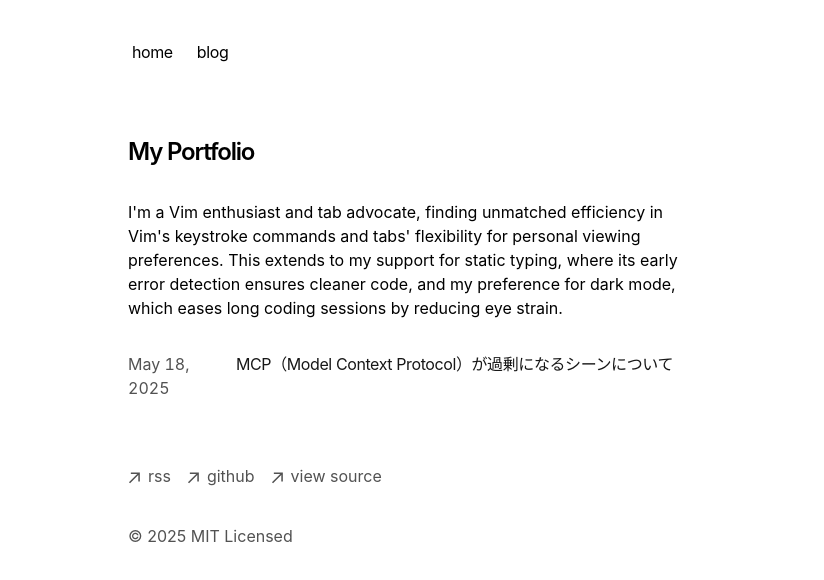
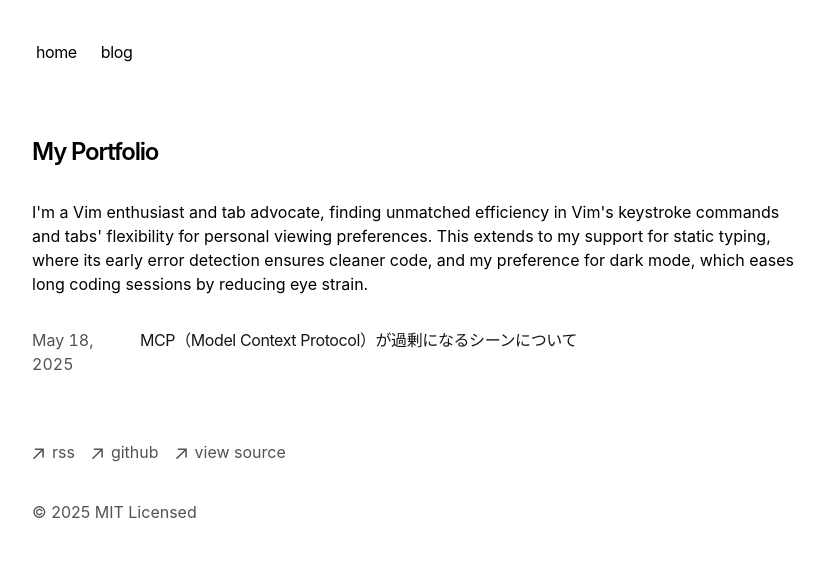
Before and after one commit to taigok/blog, a Next.js app: page / in a window 1280 px wide. Shown: the top 580 px of the page, without its empty margins (224-1048 px from the left). Built offline with nearby package versions, Linux system fonts and the light colour scheme.

Commit message:
style: increase max page width from xl to 3xl breakpoint

```diff
--- a/app/layout.tsx
+++ b/app/layout.tsx
@@ -52,7 +52,7 @@ export default function RootLayout({
         GeistMono.variable
       )}
     >
-      <body className="antialiased max-w-xl mx-4 mt-8 lg:mx-auto">
+      <body className="antialiased max-w-3xl mx-4 mt-8 lg:mx-auto">
         <main className="flex-auto min-w-0 mt-6 flex flex-col px-2 md:px-0">
           <Navbar />
           {children}
```
